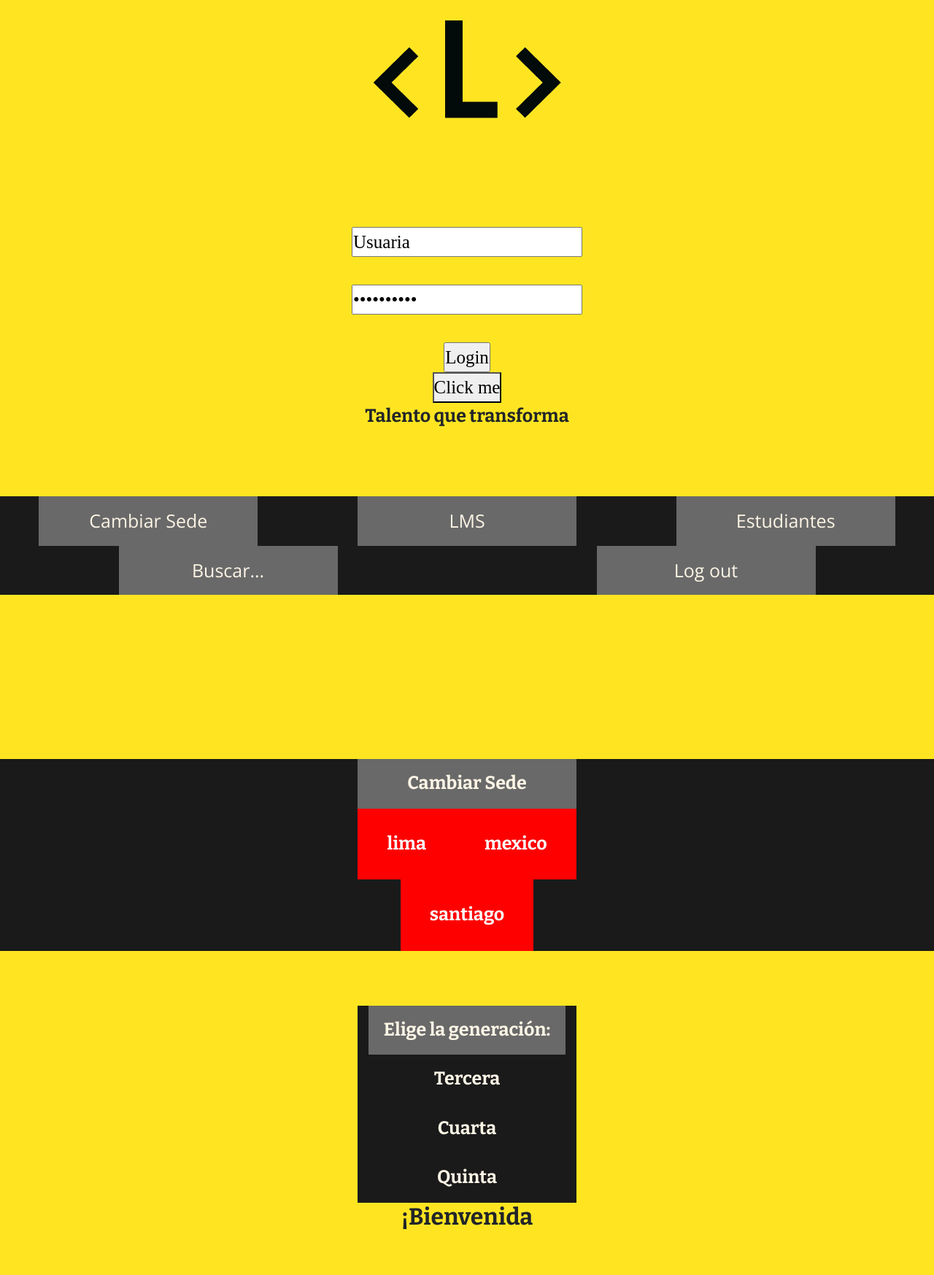
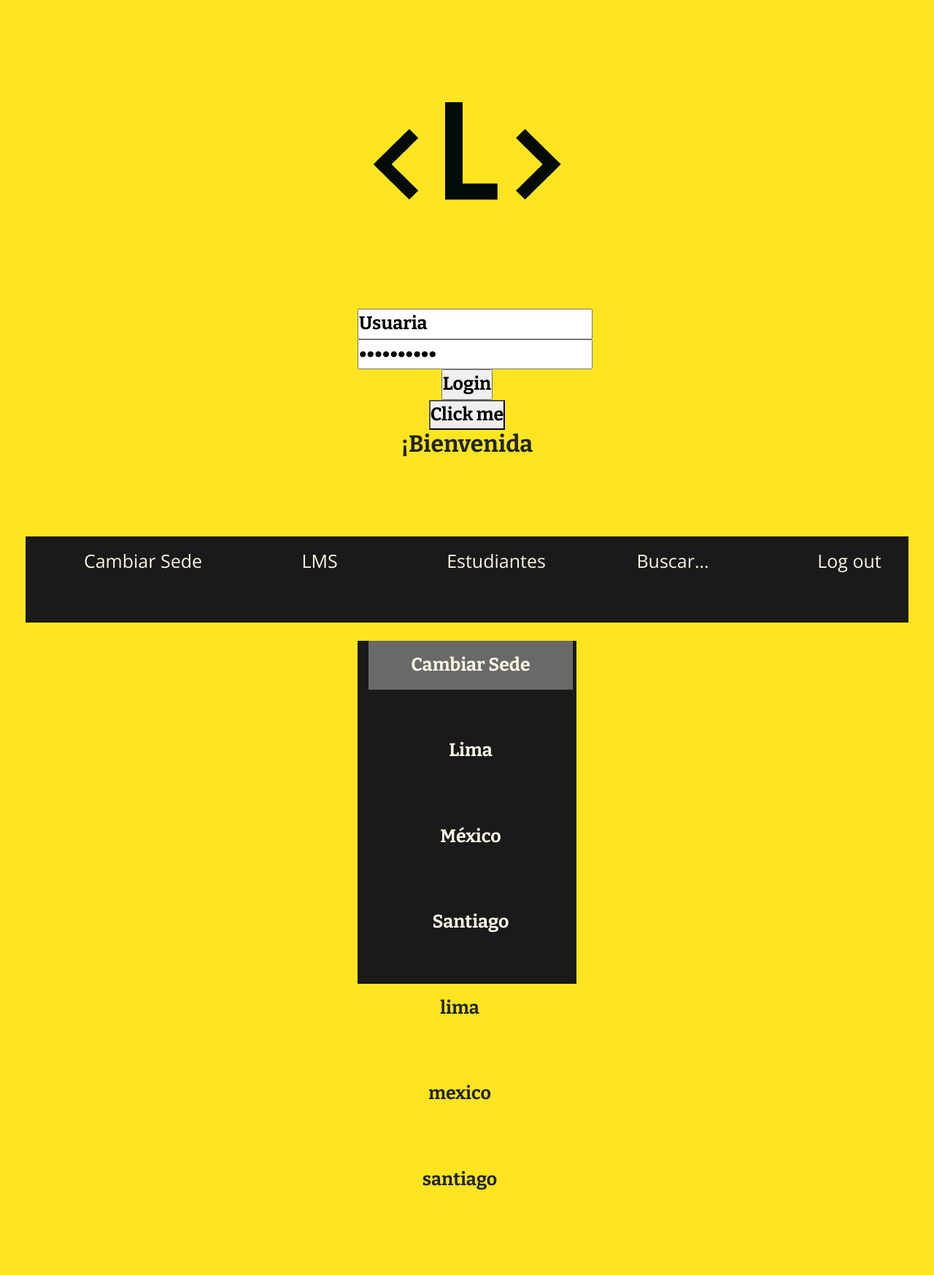
Before and after one commit to Laboratoria/cdmx-2018-06-bc-core-am-data-dashboard, a website: page src/index.html in a window 1280 px wide. Shown: the part 213-1960 px from the top of the page at 73% size. Before the commit the page ends 1907 px from the top, so only its background shows below. Drawn offline with nearby package versions, Linux system fonts and the light colour scheme.

Commit message:
Se corrigio el html semantico, al igual que la barra del menu. se corrigieron los desplazameintos del html al css.

```diff
--- a/src/index.html
+++ b/src/index.html
@@ -13,38 +13,35 @@
     <link rel="stylesheet" href="style.css">
   </head>
   <body>
-<section>
+<section id= pantalla_1>
 <header>
-          <h1> Laboratoria LMS Dashboard 1</h1>
-  <br>
+          <h1> Laboratoria LMS Dashboard </h1>
+
   <img src="../images/Ldelabo.png " id="laboratoria">
-  <br>
+
     <nav>
-      <li>
+      <ul>
           <input type="text" value="Usuaria" id="user-name"> <br>
-          <br>
+
           <input type="password" value="Contraseña" id="password"><br>
-          <br>
+
           <input type="submit" value="Login"> <br>
           <button onclick="a()">Click me</button>
-        </li>
-    </>
+        </ul>
 
+  <h2 id="welcome"> ¡Bienvenida </h2>
 </header>
-      <footer>
-            <p>Talento que transforma</p>
-      </footer>
+
 </section>
-<br>
-<br>
+
 <!----------------------------------------------------------------------------->
-<section>
-    <nav>
+<main id= patalla_2>
+    <nav class="menu">
     <div id="barra-menu">
     <div class="row">
     <div class="col-md">
       <ul class= "nav">
-        <li><a href="#">Cambiar Sede </a>
+        <li><a href="#">Cambiar Sede</a>
         <ul>
         <li id="Lima"><a href="#">Lima</a></li>
         <li id="Mexico"><a href="#">México</a></li>
@@ -89,28 +86,24 @@
             </div>
           </ul>
         </nav>
-<br>
-<br>
+
 <!-- Cierra barra de nav-->
-<br>
-<br>
-<br>
-<br>
-<nav>
+<section id pantalla_3>
+
+<article>
+  <ul id="ul-prueba">
   <div class="col-lg">
     <div>
-      <ul id="ul-prueba">
         <li><a href="#">Cambiar Sede</a></li>
-        <!--<li id="Lima"><a href="#">Lima</a></li>
+        <li id="Lima"><a href="#">Lima</a></li>
         <li><a href="#">México</a></li>
-        <li><a href="#">Santiago</a></li>-->
-      </ul>
+        <li><a href="#">Santiago</a></li>
     </div>
-   </div>
-</nav>
-<br>
-<br>
-<nav>
+    </div>
+  </ul>
+</article>
+
+<article>
   <ul>
       <div class="col-lg">
     <div>
@@ -120,12 +113,17 @@
       <li id="quintaGen"><a href="#">Quinta</a></li>
     </div>
 </ul>
-</nav>
-<h2 id="welcome"> ¡Bienvenida </h2>
+</article>
+
+<footer>
+      <p>Talento que transforma</p>
+</footer>
+
 
     <!-- Optional JavaScript -->
     <!-- jQuery first, then Popper.js, then Bootstrap JS -->
     <script src="data.js"></script>
     <script src="main.js"></script>
   </body>
+</main>
 </html>
--- a/src/style.css
+++ b/src/style.css
@@ -10,21 +10,30 @@ body{
   font-family: 'Bitter', serif;
   font-size: 25px;
   }
+
+  main {
+    /*outline: 2px solid blue;*/
+    padding: 2em;
+  }
+  article{
+    /*outline: 2px solid red;*/
+    padding-top: 1em;
+    padding-bottom: 1em;
+  }
   h1{
       font-size: 50px;
       font-family: 'Oswald', sans-serif;
-
+      padding-bottom: 2em;
   }
   ul, li {
   list-style: none;
+  padding-bottom: 2em;
   }
-
   header{
     font-family: 'Open Sans', sans-serif;
-    /*font-family: serif;*/
     text-align: center ;
     list-style: none;
-    padding: 0;
+    padding: 2em;
     margin: 0
   }
   div{
@@ -57,6 +66,7 @@ body{
     display: block;
     text-decoration: none;
     padding: 15px 20px;
+    width: 280px;
   }
   a:hover{
       background: #333;
@@ -77,21 +87,38 @@ body{
 .nav li:hover > ul {
   background:#1a1a1a ;
   display: block;
+  width: 200px;
 }
 .nav li a:hover {
     background-color: #434343;
+    width: 200px;
   }
 .nav > li {
     float:left;
 }
-ul li:first-child a {
+article ul li:first-child a {
 background: #696969 ;
+width: 280px;
 }
 
-.menu {
+/*.menu {
   color: rgb(250, 250, 250);
   display: inline-block;
   text-decoration: none;
   padding: 15px 20px;
   background: red;
+}*/
+footer{
+  padding-top: 2em;
+  padding: 2em;
 }
+main div ul{
+  width: 200px;
+}
+main nav div ul:hover{
+  background-color: #434343
+}
+
+/*@media screen and (max-width:800px ) {
+
+	}*/
```
